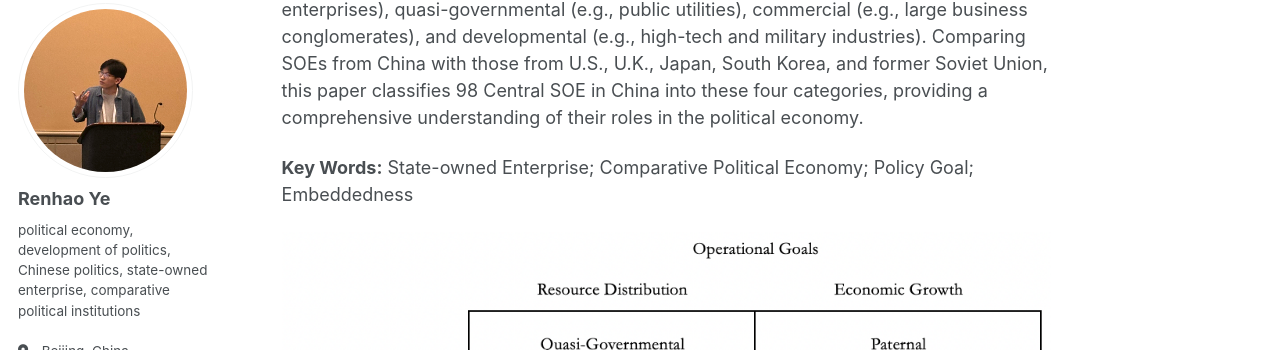
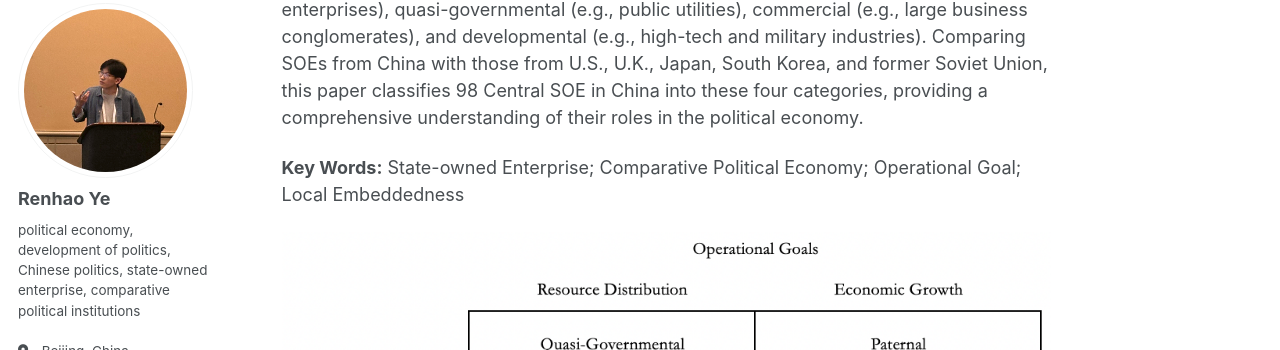
Before and after one commit to thenhow-ye/thenhow-ye.github.io, a Jekyll site: the page built from _publications/2023-12-01-SOE-typology.md, in a window 1280 px wide and 900 px high, scrolled down 350 px. Shown: the part 103-453 px from the top of the window. Built offline with Jekyll 4.4.1, drawn with Linux system fonts in a browser that asks for light colours.

Commit message:
Update 2023-12-01-SOE-typology.md

```diff
--- a/_publications/2023-12-01-SOE-typology.md
+++ b/_publications/2023-12-01-SOE-typology.md
@@ -13,6 +13,6 @@ citation: 'Ye, Renhao. (2023). &quot;Roles of State-Owned Enterprises in Develop
 
 **Abstract:** This paper develops a typology of state-owned enterprises (SOEs) by integrating crucial political economy theories related to bureaucracy and corporation giants, including institutionalism, welfare state, developmental state, and shortage economy. By categorizing roles of SOEs based on dimensions of “operational goals” (economic growth or resource distribution) and “level of local embeddedness” (high or low), this paper identifies four ideal types: paternal (e.g., Soviet-style industrial enterprises), quasi-governmental (e.g., public utilities), commercial (e.g., large business conglomerates), and developmental (e.g., high-tech and military industries). Comparing SOEs from China with those from U.S., U.K., Japan, South Korea, and former Soviet Union, this paper classifies 98 Central SOE in China into these four categories, providing a comprehensive understanding of their roles in the political economy.
 
-**Key Words:** State-owned Enterprise; Comparative Political Economy; Policy Goal; Embeddedness
+**Key Words:** State-owned Enterprise; Comparative Political Economy; Operational Goal; Local Embeddedness
 
 ![image](https://thenhow-ye.github.io/images/SOE-typology.png)
```
